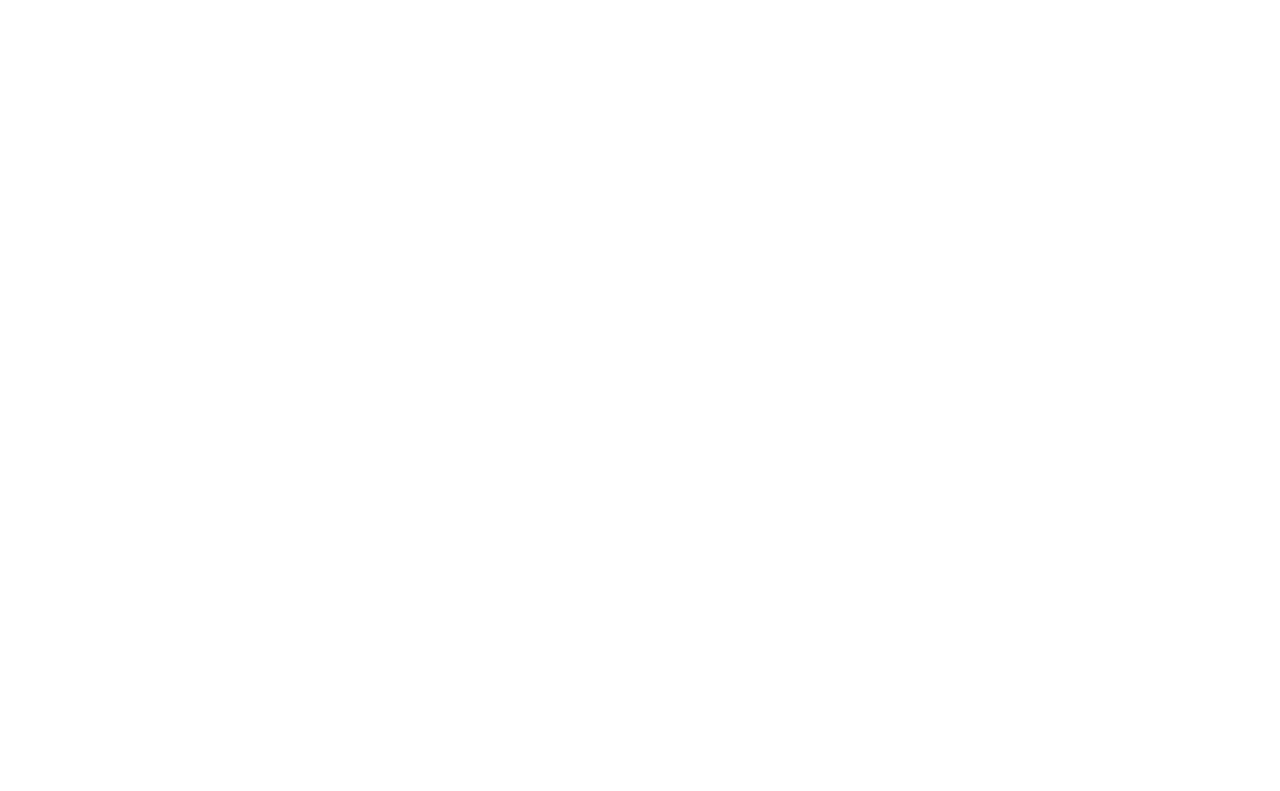
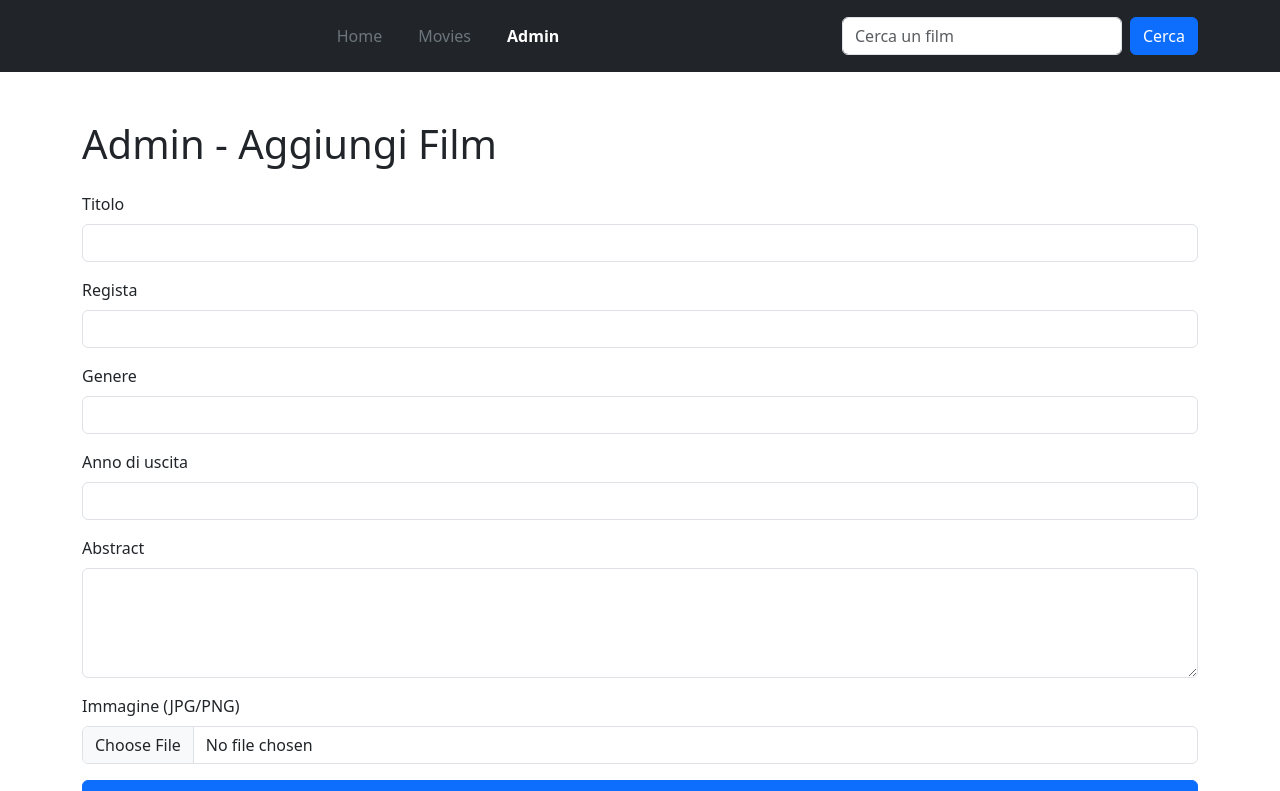
Before and after one commit to edoardolova/webapp-react, a React (Vite) app: page /admin in a window 1280 px wide. Before the commit this address had no page. Shown: the top 791 px of the page. Built offline with nearby package versions, Linux system fonts and the light colour scheme.

Commit message:
feat: add AdminPage and film post fetch

```diff
--- a/src/App.jsx
+++ b/src/App.jsx
@@ -4,6 +4,7 @@
 import HomePage from './pages/HomePage'
 import MoviesPage from './pages/MoviesPage'
 import MovieDetailPage from './pages/MovieDetailPage'
+import AdminPage from './pages/AdminPage'
 
 function App() {
 
@@ -15,6 +16,7 @@
             <Route path='/' element={<HomePage/>}/>
             <Route path='/movies' element={<MoviesPage/>}/>
             <Route path='/movie/:slug' element={<MovieDetailPage/>}/>
+            <Route path='/admin' element={<AdminPage/>}/>
           </Route>
         </Routes>
       </BrowserRouter>
--- a/src/components/Header.jsx
+++ b/src/components/Header.jsx
@@ -14,6 +14,10 @@
         { id: 2,
             text: 'Movies',
             to: '/movies'
+        },
+        { id: 3,
+            text: 'Admin',
+            to: '/admin'
         }
     ];
 
--- /dev/null
+++ b/src/pages/AdminPage.jsx
@@ -0,0 +1,90 @@
+import { useState } from "react";
+
+export default function AdminPage() {
+    const [title, setTitle] = useState('');
+    const [director, setDirector] = useState('');
+    const [genre, setGenre] = useState('');
+    const [releaseYear, setReleaseYear] = useState('');
+    const [abstract, setAbstract] = useState('');
+    const [imageFile, setImageFile] = useState(null);
+    const [successMsg, setSuccessMsg] = useState('');
+    const [errorMsg, setErrorMsg] = useState('');
+
+    const handleSubmit = (e) => {
+        e.preventDefault();
+
+        const formData = new FormData();
+        formData.append('title', title);
+        formData.append('director', director);
+        formData.append('genre', genre);
+        formData.append('release_year', releaseYear);
+        formData.append('abstract', abstract);
+        formData.append('image', imageFile);
+        console.log(formData)
+
+        fetch('http://localhost:3000/movies', {
+            method: 'POST',
+            body: formData
+        })
+        .then(res => res.json())
+        .then(data => {
+            if (data.error) {
+                setErrorMsg(data.error);
+                setSuccessMsg('');
+            }
+            else {
+                setSuccessMsg(`Film "${data.movie.title}" aggiunto con successo!`);
+                setErrorMsg('');
+
+                // Reset form
+                setTitle('');
+                setDirector('');
+                setGenre('');
+                setReleaseYear('');
+                setAbstract('');
+                setImageFile(null);
+            }
+        })
+        .catch(err => {
+            setErrorMsg("Errore durante l'invio del form.");
+            setSuccessMsg('');
+        });
+    };
+
+    return (
+        <div className="container py-5">
+            <h1 className="mb-4">Admin - Aggiungi Film</h1>
+
+            {successMsg && <div className="alert alert-success">{successMsg}</div>}
+            {errorMsg && <div className="alert alert-danger">{errorMsg}</div>}
+
+            <form onSubmit={handleSubmit} encType="multipart/form-data">
+                <div className="mb-3">
+                    <label className="form-label">Titolo</label>
+                    <input type="text" className="form-control" value={title} onChange={(e) => setTitle(e.target.value)} required />
+                </div>
+                <div className="mb-3">
+                    <label className="form-label">Regista</label>
+                    <input type="text" className="form-control" value={director} onChange={(e) => setDirector(e.target.value)} required />
+                </div>
+                <div className="mb-3">
+                    <label className="form-label">Genere</label>
+                    <input type="text" className="form-control" value={genre} onChange={(e) => setGenre(e.target.value)} required />
+                </div>
+                <div className="mb-3">
+                    <label className="form-label">Anno di uscita</label>
+                    <input type="number" className="form-control" value={releaseYear} onChange={(e) => setReleaseYear(e.target.value)} required />
+                </div>
+                <div className="mb-3">
+                    <label className="form-label">Abstract</label>
+                    <textarea className="form-control" rows="4" value={abstract} onChange={(e) => setAbstract(e.target.value)} required />
+                </div>
+                <div className="mb-3">
+                    <label className="form-label">Immagine (JPG/PNG)</label>
+                    <input type="file" className="form-control" accept="image/*" onChange={(e) => setImageFile(e.target.files[0])} required />
+                </div>
+                <button type="submit" className="btn btn-primary w-100">Aggiungi Film</button>
+            </form>
+        </div>
+    );
+}
```
